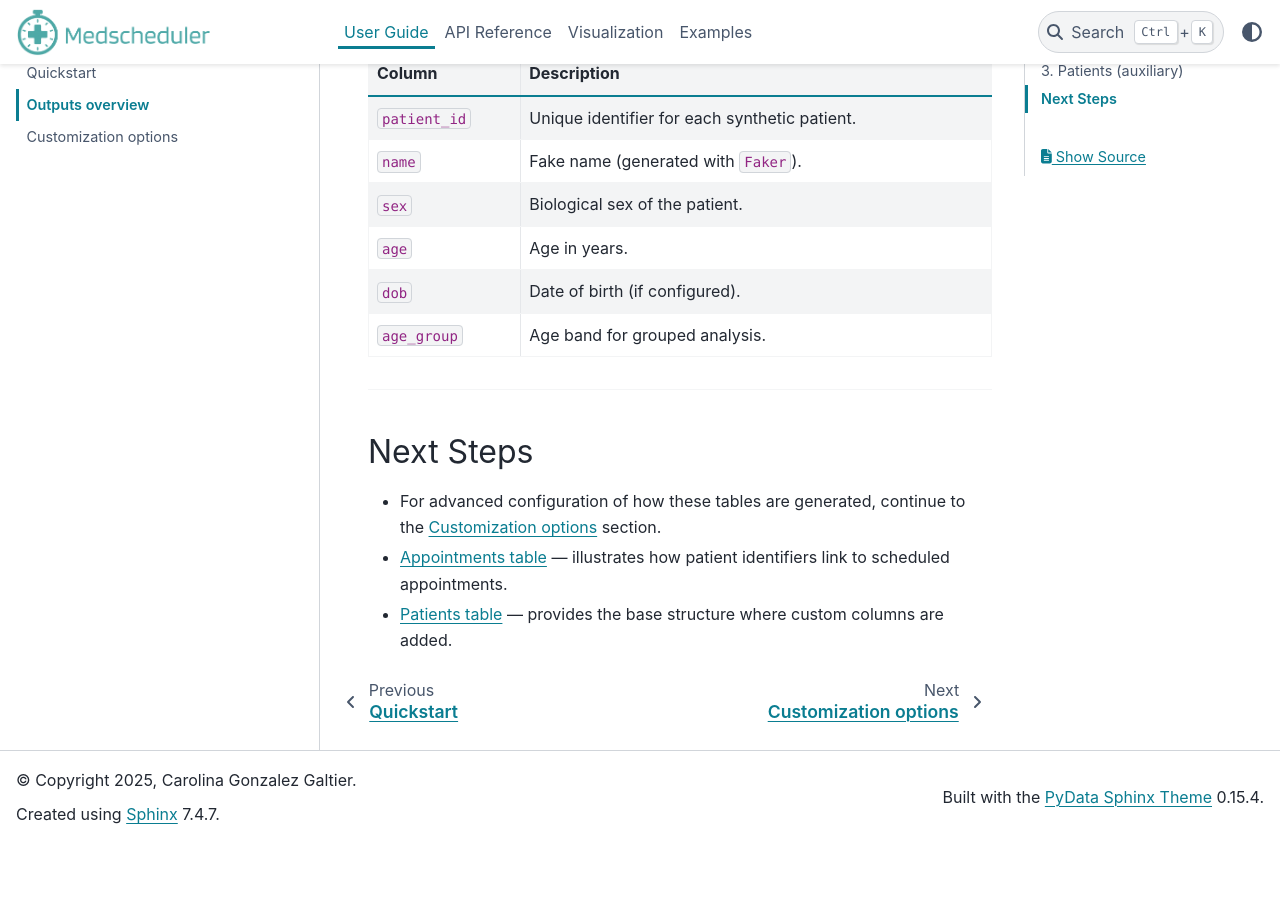
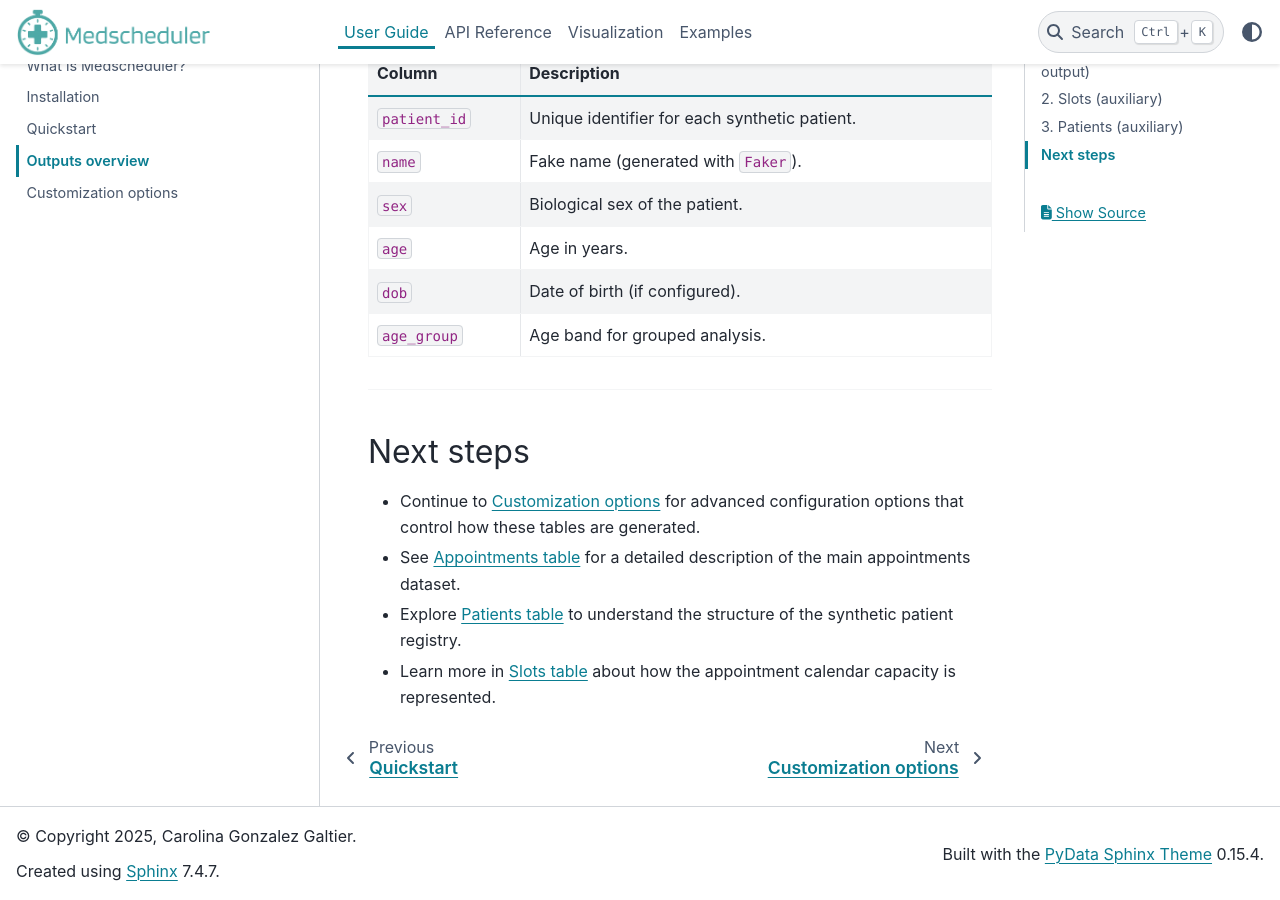
Before and after one commit to carogaltier/medscheduler, a Sphinx documentation site: the page built from docs/user-guide/outputs_overview.md, in a window 1280 px wide and 900 px high, scrolled down 2254 px. Built offline with Sphinx 7.4.7 and the PyData theme 0.15.4, drawn with Linux system fonts in a browser that asks for light colours; before the commit the page ends 3097 px from its top, so only the background shows below that.

Commit message:
Update outputs_overview.md

```diff
--- a/docs/user-guide/outputs_overview.md
+++ b/docs/user-guide/outputs_overview.md
@@ -71,7 +71,9 @@
 
 ---
 
-## Next Steps
-- For advanced configuration of how these tables are generated, continue to the {doc}`customization_options` section.
-- {doc}`../api-reference/appointments_table` — illustrates how patient identifiers link to scheduled appointments.
-- {doc}`../api-reference/patients_table` — provides the base structure where custom columns are added.
+## Next steps
+
+- Continue to {doc}`customization_options` for advanced configuration options that control how these tables are generated.
+- See {doc}`../api-reference/appointments_table` for a detailed description of the main appointments dataset.
+- Explore {doc}`../api-reference/patients_table` to understand the structure of the synthetic patient registry.
+- Learn more in {doc}`../api-reference/slots_table` about how the appointment calendar capacity is represented.
```
